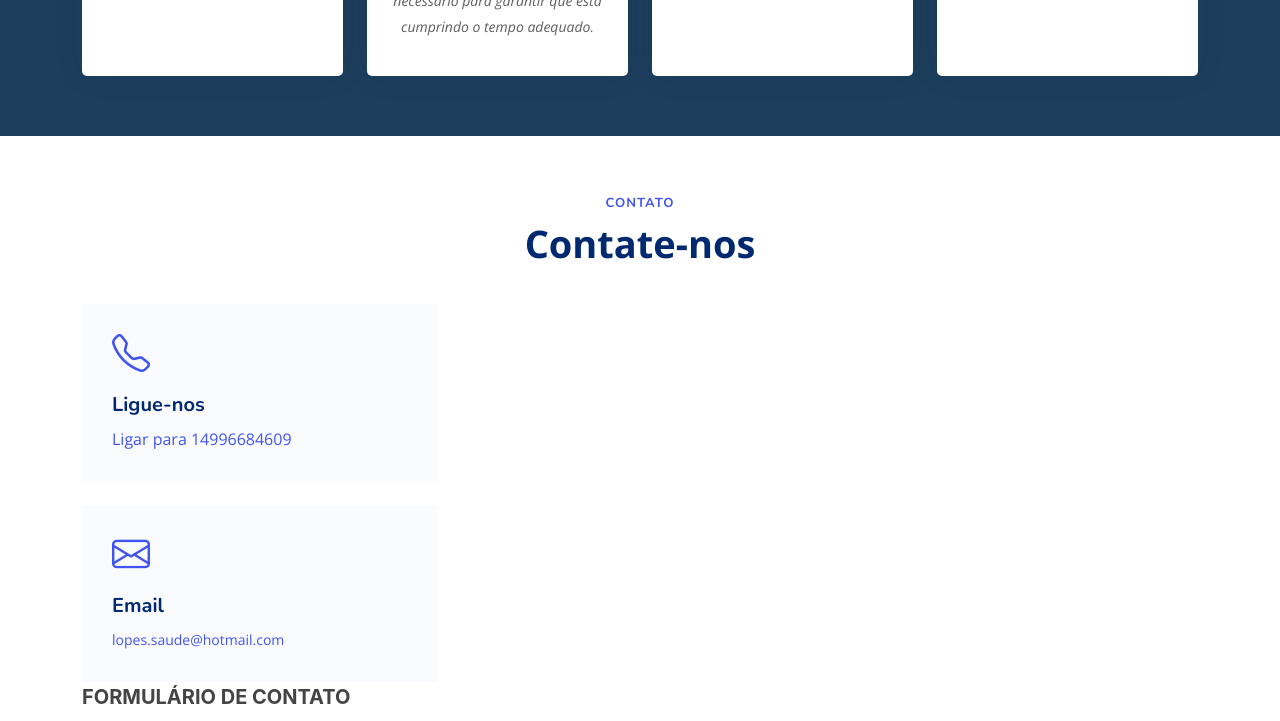
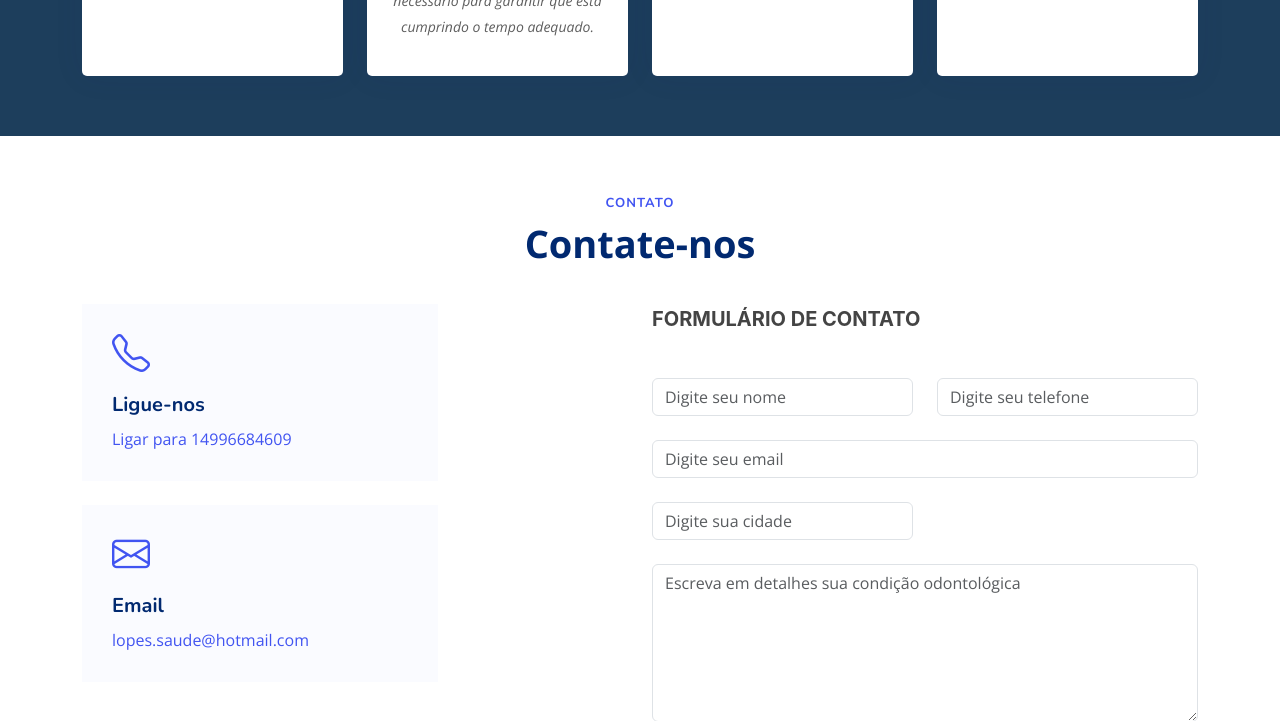
Before and after one commit to bbferreira/Site-Institucional-Clinca-Lopes, a plain HTML site: page duvidas&perguntas.html in a window 1280 px wide. Shown: the part 2079-2800 px from the top of the page. Drawn offline with nearby package versions, Linux system fonts and the light colour scheme.

Commit message:
Ultimo por favor

```diff
--- a/duvidas&perguntas.html
+++ b/duvidas&perguntas.html
@@ -629,32 +629,27 @@ flex-shrink: 0;
         </header>
 
         <div class="row gy-4">
-
         <div class="col-lg-6">
-
     <div class="row gy-4">
-
-           <div class="col-8">
+        <!-- Telefone -->
+        <div class="col-8"> <!-- Alterado de col-md-6 para col-12 -->
             <div class="info-box">
                 <i class="bi bi-telephone"></i>
                 <h3>Ligue-nos</h3>
                 <a href="tel:+14996684609">Ligar para 14996684609</a>
             </div>
         </div>
-              <div class="col-8">
+        <!-- Email -->
+        <div class="col-8"> <!-- Alterado de col-md-6 para col-12 -->
             <div class="info-box">
                 <i class="bi bi-envelope"></i>
                 <h3>Email</h3>
-                  <a href="lopes.saude@hotmail.com">
-                  <p>lopes.saude@hotmail.com</p>
-                  </a>
+                <a href="mailto:lopes.saude@hotmail.com">lopes.saude@hotmail.com</a> <!-- Corrigido para usar mailto: -->
+            </div>
         </div>
     </div>
 </div>
 
-            </div>
-
-          </div>
 
           <div class="col-lg-6">
             <form id="form">
@@ -689,6 +684,8 @@ flex-shrink: 0;
             </div>
         </div>
     </form>
+
+    </div>
 
     <script>
         $(document).ready(function () {
```
Lines whose indentation alone changed are shown as unchanged.
